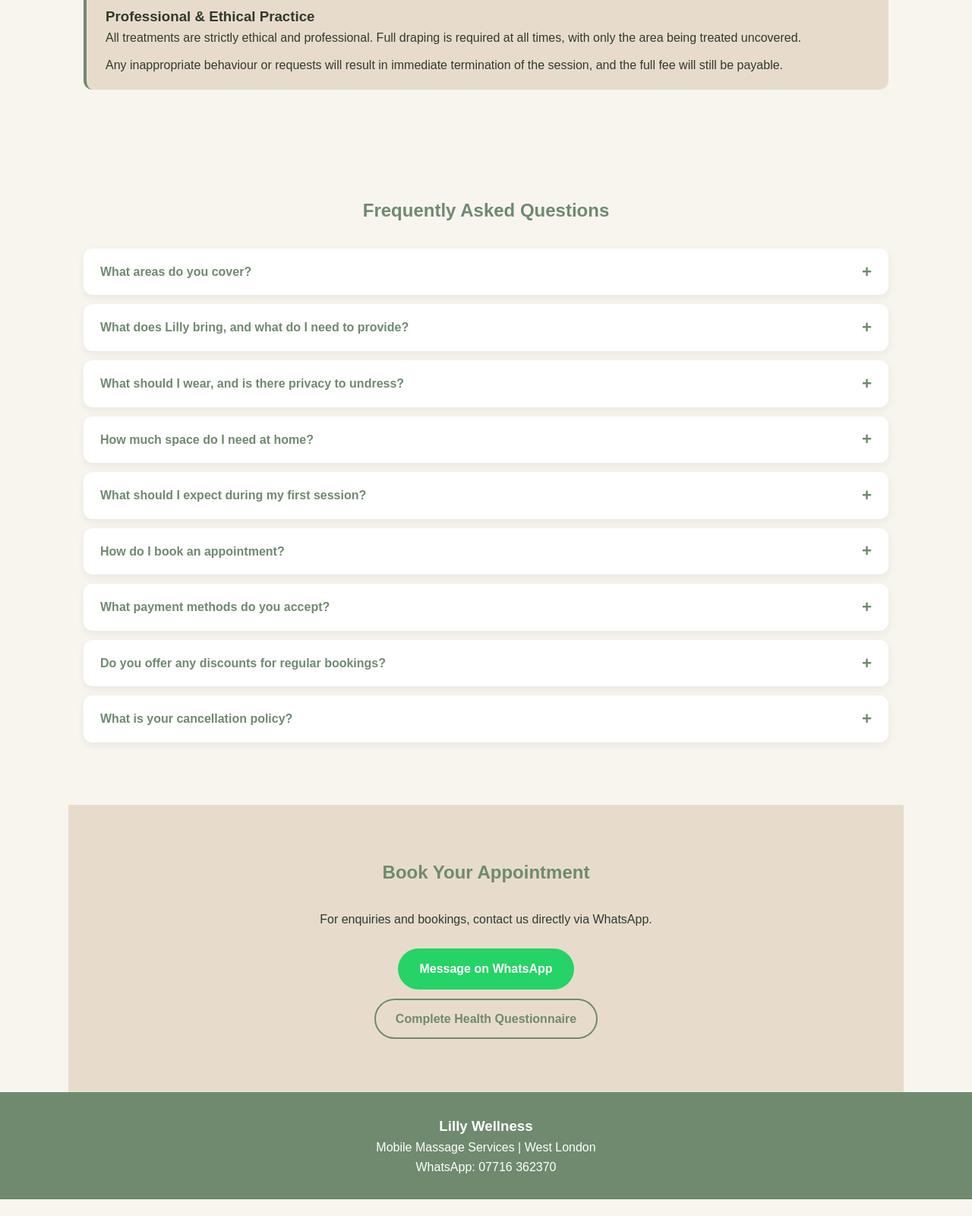
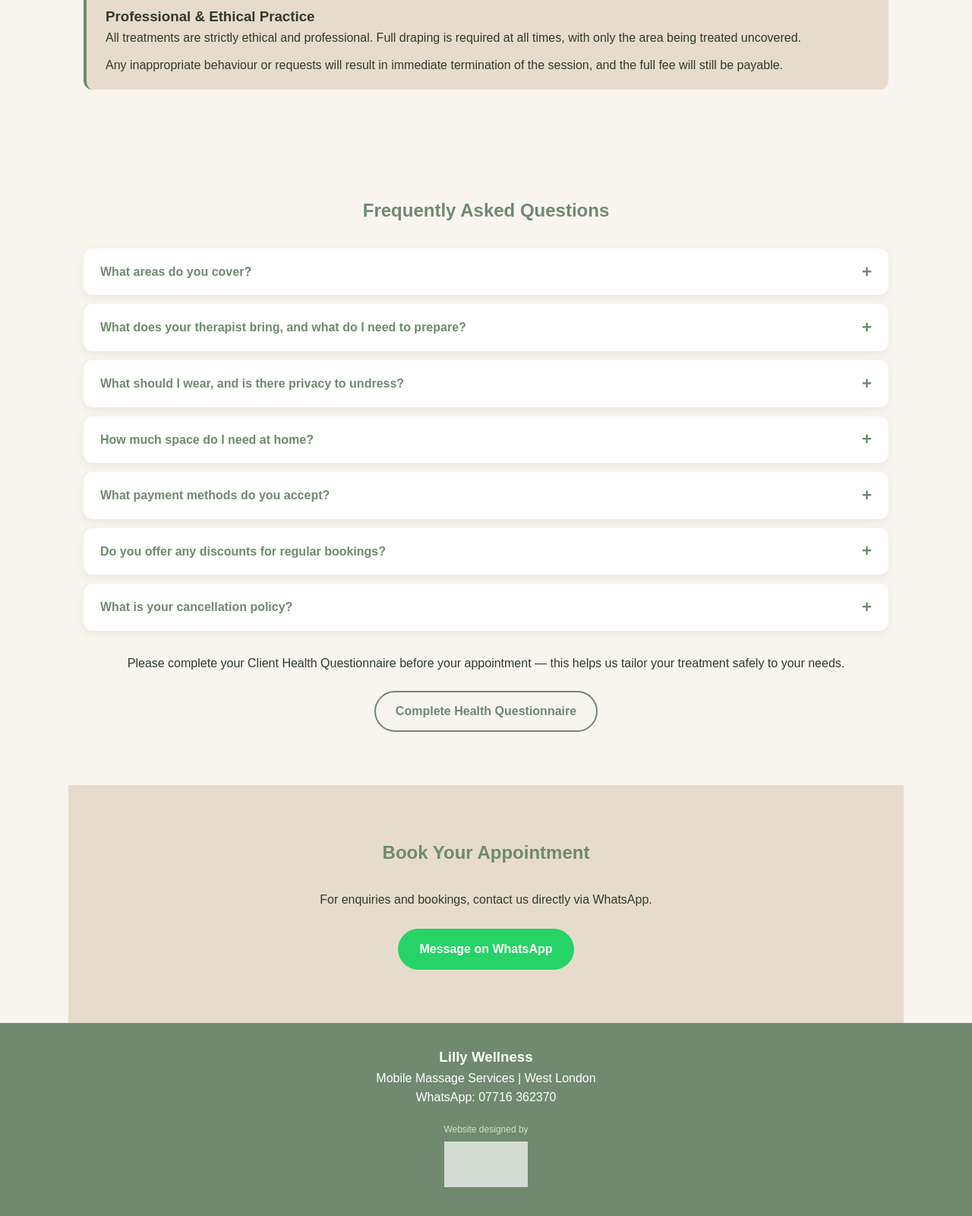
Before and after one commit to Lillywellness/Lillywellness, a plain HTML site: page index.html in a window 1280 px wide. Shown: the part 2338-3938 px from the top of the page at 76% size. Before the commit the page ends 3916 px from the top, so only its background shows below. Drawn offline with Linux system fonts and the light colour scheme.

Commit message:
Update index.html

```diff
--- a/index.html
+++ b/index.html
@@ -195,6 +195,7 @@
         max-width: 110px;
         word-wrap: break-word;
         white-space: normal;
+        padding-left: 12px;
     }
     @media(max-width:700px){
         .table-scroll table {
@@ -419,10 +420,13 @@
         <p>Lilly Wellness is based in West London and travels directly to your home. Travel outside West London within London is available for a £10 additional fee.</p>
     </details>
     <details class="faq-item">
-        <summary>What does Lilly bring, and what do I need to provide?</summary>
-        <p>Your massage therapist brings a portable massage table and all the oils needed for your treatment. Towels are not provided, so please have the following ready for your session:</p>
+        <summary>What does your therapist bring, and what do I need to prepare?</summary>
+        <p>Your massage therapist brings a portable massage table and all the oils needed for your treatment.</p>
+        <p>To prepare for your session, please have the following towels ready as these are not provided:</p>
         <p>• 2 large bath towels – one to cover the body and one to cover or support areas as the therapist works.</p>
         <p>• 1 hand towel – for extra support (e.g. under the forehead, ankles, or knees) or to wipe off excess oil if needed.</p>
+        <p>We also recommend having a warm shower before your session — this helps relax your muscles and is important for hygiene. Try to avoid a heavy meal immediately beforehand.</p>
+        <p>Please also ensure you have completed the <a href="https://www.jotform.com/sign/261786282381061/invite/01kw7ybkws1232c20c5c85a897" target="_blank" style="color: var(--green);">Client Health Questionnaire</a> before your appointment so your therapist can tailor your treatment safely.</p>
     </details>
     <details class="faq-item">
         <summary>What should I wear, and is there privacy to undress?</summary>
@@ -431,14 +435,6 @@
     <details class="faq-item">
         <summary>How much space do I need at home?</summary>
         <p>You'll just need a quiet, clutter-free space large enough to fit a massage table — most living rooms or bedrooms work well.</p>
-    </details>
-    <details class="faq-item">
-        <summary>What should I expect during my first session?</summary>
-        <p>You'll be asked about any areas of tension, injuries, or preferences so your treatment can be tailored specifically to you.</p>
-    </details>
-    <details class="faq-item">
-        <summary>How do I book an appointment?</summary>
-        <p>The easiest way to book is via WhatsApp. Just tap the "Book via WhatsApp" button on this page and send your preferred date, time, and treatment.</p>
     </details>
     <details class="faq-item">
         <summary>What payment methods do you accept?</summary>
@@ -452,6 +448,14 @@
         <summary>What is your cancellation policy?</summary>
         <p>Please get in touch via WhatsApp as soon as possible if you need to reschedule or cancel, so we can offer the appointment time to another client.</p>
     </details>
+    <div style="text-align:center; margin-top: 30px;">
+        <p style="margin-bottom: 12px; color: var(--dark);">Please complete your Client Health Questionnaire before your appointment — this helps us tailor your treatment safely to your needs.</p>
+        <a class="btn-secondary"
+           href="https://www.jotform.com/sign/261786282381061/invite/01kw7ybkws1232c20c5c85a897"
+           target="_blank">
+           Complete Health Questionnaire
+        </a>
+    </div>
 </section>
 <section class="whatsapp-section">
     <h2>Book Your Appointment</h2>
@@ -463,17 +467,15 @@
        target="_blank">
        Message on WhatsApp
     </a>
-    <br>
-    <a class="btn-secondary"
-       href="https://www.jotform.com/sign/261786282381061/invite/01kw7ybkws1232c20c5c85a897"
-       target="_blank">
-       Complete Health Questionnaire
-    </a>
 </section>
 <footer>
     <h3>Lilly Wellness</h3>
     <p>Mobile Massage Services | West London</p>
     <p>WhatsApp: 07716 362370</p>
+    <div style="margin-top: 20px; opacity: 0.7;">
+        <p style="font-size: 0.75rem; margin-bottom: 6px;">Website designed by</p>
+        <img src="busybee-logo.png" alt="BusyBee Designs by Rebeka" style="max-width: 110px; height: auto; filter: brightness(0) invert(1);">
+    </div>
 </footer>
 </body>
 </html>
```
